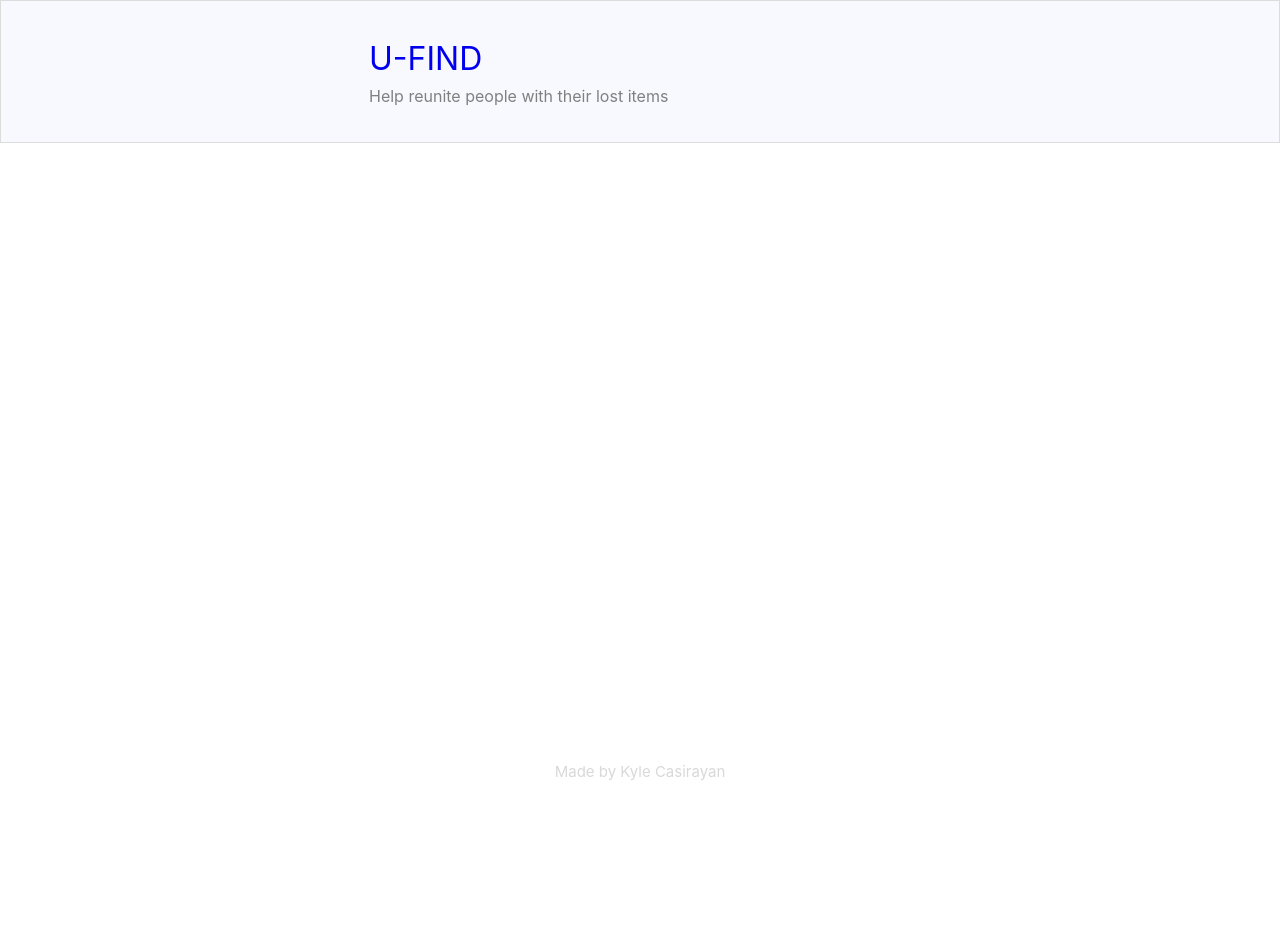
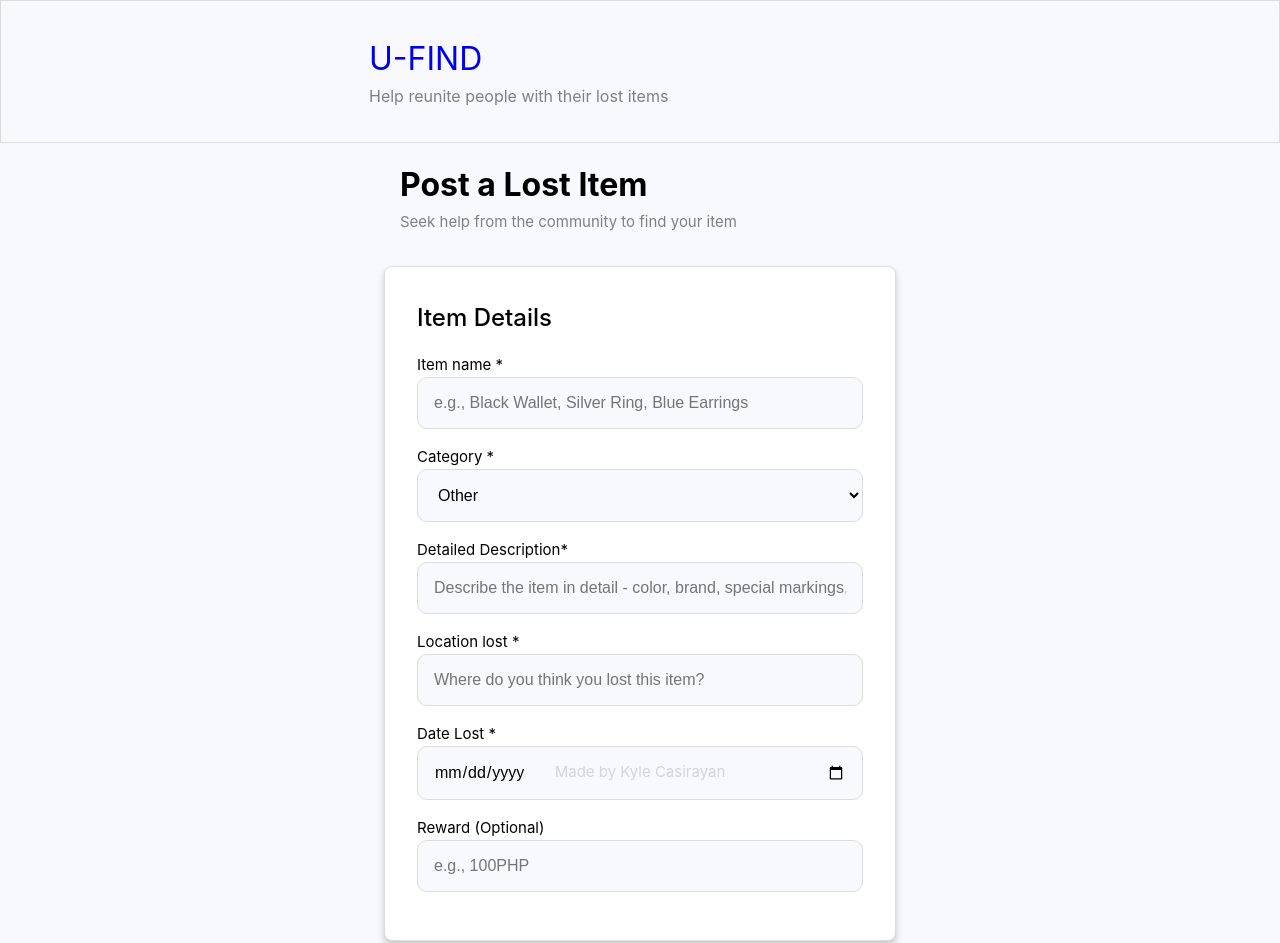
Before and after one commit to DareDevilLuc/U-Find, a Vue app in the folder frontend/: page /postLost in a window 1280 px wide. Before the commit the page ends 800 px from the top, so only its background shows below. Built offline with nearby package versions, Linux system fonts and the light colour scheme.

Commit message:
Add Post component for submitting lost items with detailed input fields

```diff
--- a/frontend/src/App.vue
+++ b/frontend/src/App.vue
@@ -55,6 +55,7 @@ import { RouterLink, RouterView } from 'vue-router'
   .borderIntro{
     max-width: 45%;
     margin-left: 5rem;
+    outline: none;
   }
 
   .subsection{
--- /dev/null
+++ b/frontend/src/components/Post.vue
@@ -0,0 +1,140 @@
+<script setup lang="ts">
+
+    interface Props{
+        headBigInfo: string,
+        headSubInfo: string,
+        location: string,
+        locationPlaceholder: string,
+        date: string,
+        reward: boolean
+    }
+
+
+    const props = defineProps<Props>()
+</script>
+
+<template>
+    <div class="wholeContainer">
+        <div class="headInfo">
+            <div class="bigInfo">{{ headBigInfo }}</div>
+            <div class="subInfo">{{ headSubInfo }}</div>
+        </div>
+        <div class="postContainer">
+            <div class="itemDetails">
+                <h1>Item Details</h1>
+
+                Item name *
+                <input type="text" placeholder="e.g., Black Wallet, Silver Ring, Blue Earrings">
+
+                Category *
+                <select>
+                    <option>Wallet</option>
+                    <option>Keys</option>
+                    <option>Phone</option>
+                    <option>Jewelry</option>
+                    <option>Bag</option>
+                    <option>Clothing</option>
+                    <option selected>Other</option>
+                </select>
+
+                Detailed Description*
+                <input type="text" placeholder="Describe the item in detail - color, brand, special markings, condition etc.">
+
+                {{ location }} *
+                <input type="text" :placeholder="locationPlaceholder">
+
+                {{ date }} *
+                <input type="date">
+
+                <div v-if="reward" class="reward">
+                    Reward (Optional)
+                    <input type="text" placeholder="e.g., 100PHP">
+                </div>
+
+            </div>
+        </div>
+    </div>
+</template>
+
+<style scoped>
+    .headInfo{
+        min-width: 80%;
+        padding: 1rem;
+    }
+
+    .bigInfo{
+        font-size: xx-large;
+        font-weight: bold;
+    }
+
+    .subInfo{
+        color: gray;
+    }
+
+    .wholeContainer{
+        display: flex;
+        flex-direction: column;
+        background-color: ghostwhite;
+        min-width: 100%;
+        min-height: 100vh;
+        align-items: center;
+    }
+
+    .postContainer{
+        display: flex;
+        flex-direction: column;
+        margin-top: 1rem;
+        background-color: white;
+        min-width: 80%;
+        min-height: 200px;
+        max-width: 80%;
+        border: 1px gainsboro solid;
+        border-radius: 8px;
+        box-shadow: 0px 4px 6px rgba(0, 0, 0, 0.2);;
+        padding: 2rem;
+    }
+
+    .reward{
+        display: flex;
+        flex-direction: column;
+    }
+
+    .itemDetails{
+        display: flex;
+        flex-direction: column;
+    }
+
+    .itemDetails input, .itemDetails select{
+        background-color: ghostwhite;
+        border: 1px gainsboro solid;
+        border-radius: 10px;
+        padding: 1rem;
+        margin-bottom: 1rem;
+        font-size: medium;
+        font-family: 'Arial';
+    }
+
+    .itemDetails input:focus, .itemDetails select:focus{
+        border-color: maroon;
+        border-width: 2px;
+        outline: none;
+        box-shadow: 0 0 5px rgba(128, 0, 0, 0.5); /* optional glow effect */
+    }
+
+    .itemDetails h1{
+        font-size: x-large;
+        font-weight: 500;
+        margin-bottom: 1rem;
+    }
+
+
+    @media (min-width: 1024px){
+        .postContainer{
+            min-width: 40%;
+        }
+
+        .headInfo{
+            min-width: 40%
+        }
+    }
+</style>
--- a/frontend/src/views/PostLostView.vue
+++ b/frontend/src/views/PostLostView.vue
@@ -1,9 +1,17 @@
 <script setup>
+import Post from '@/components/Post.vue';
 
 </script>
 
 <template>
-
+    <Post
+    head-big-info="Post a Lost Item"
+    head-sub-info="Seek help from the community to find your item"
+    location="Location lost"
+    location-placeholder="Where do you think you lost this item?"
+    date="Date Lost"
+    :reward="true"
+    />
 </template>
 
 <style scoped>
```
